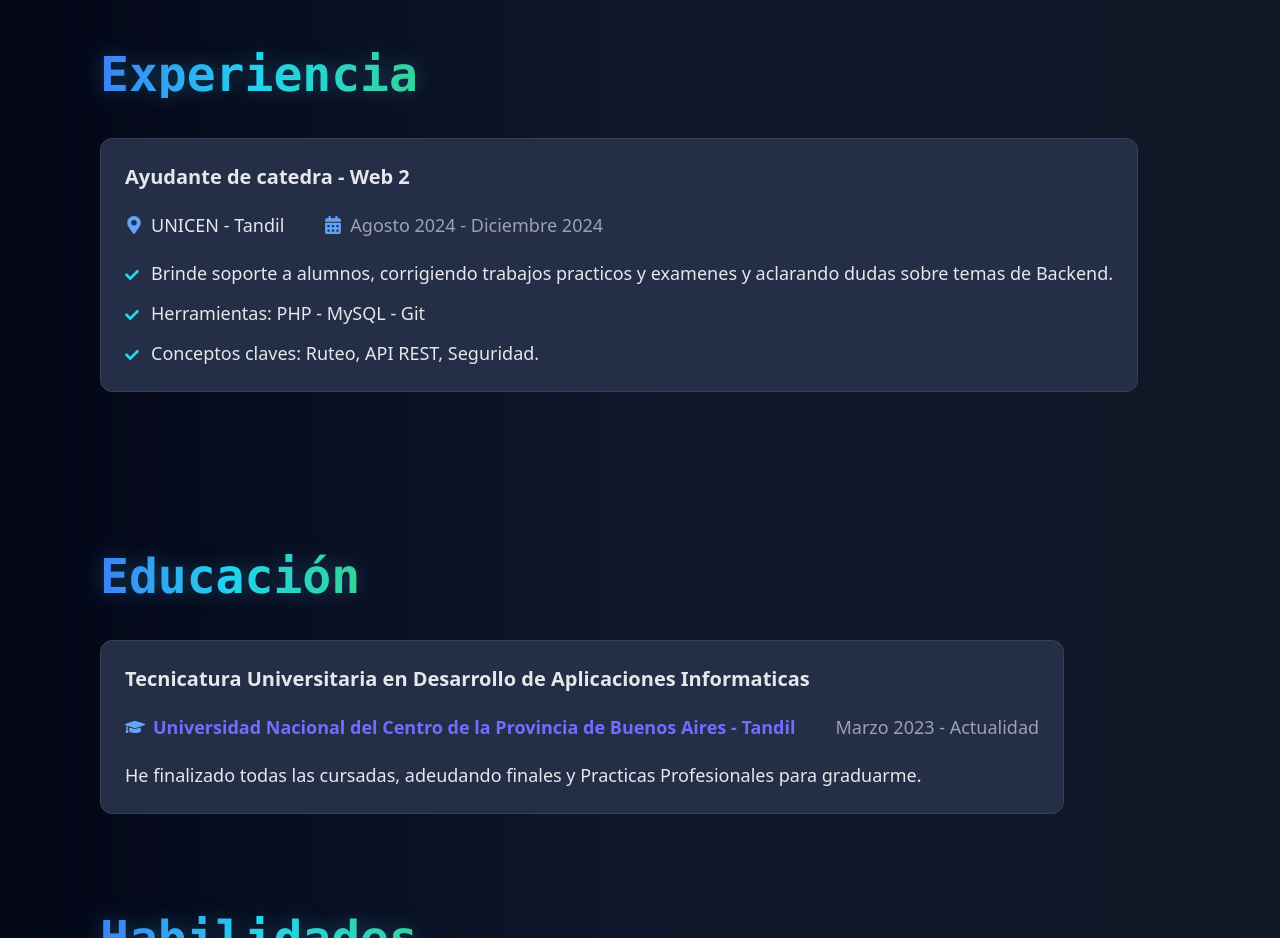
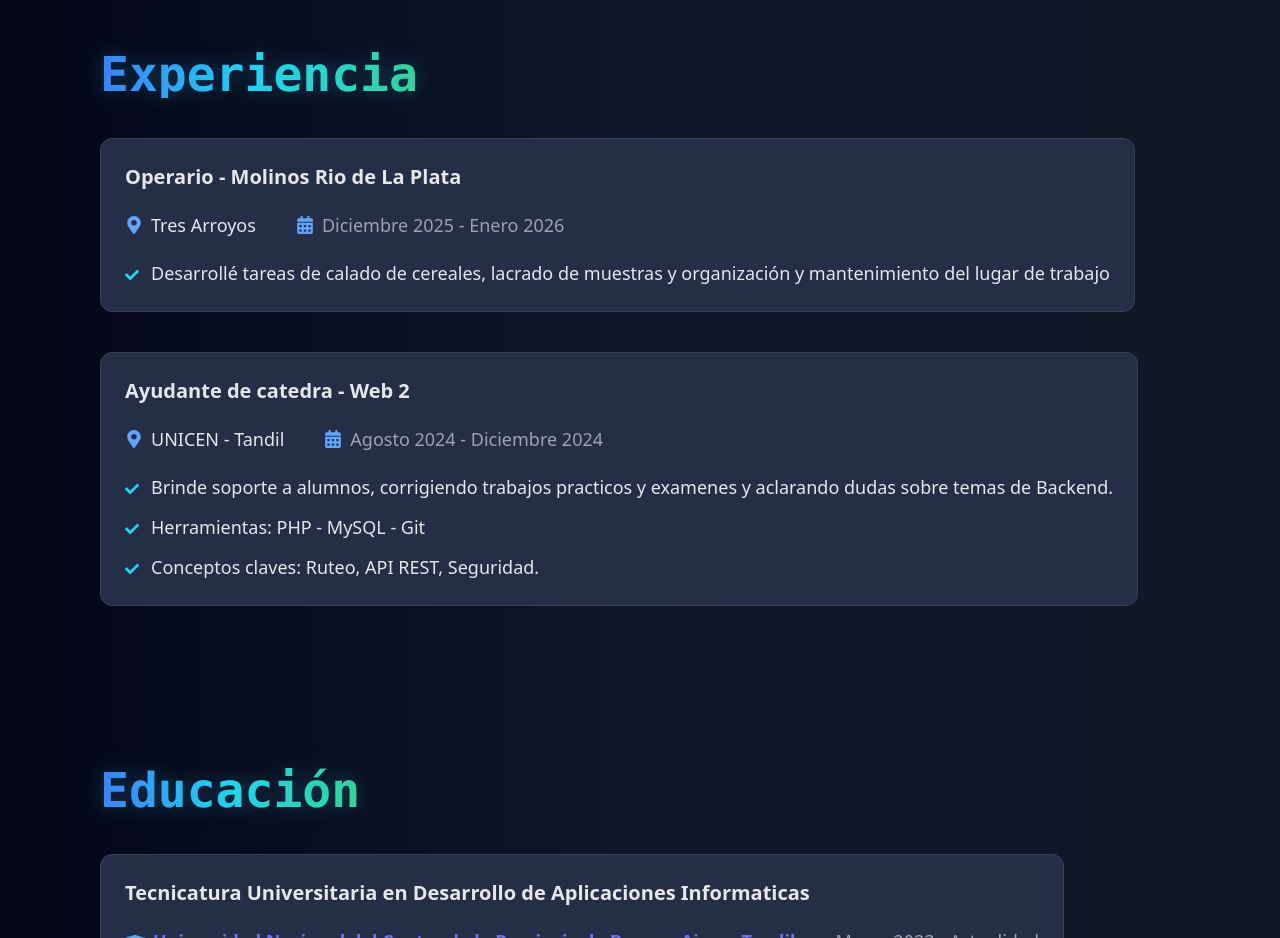
Before and after one commit to brunodlp/portfolio, a React (Vite) app: page / in a window 1280 px wide. Shown: the part 1520-2458 px from the top of the page. Built offline with nearby package versions, Linux system fonts and the light colour scheme.

Commit message:
add experience

```diff
--- a/src/components/experience.jsx
+++ b/src/components/experience.jsx
@@ -13,6 +13,28 @@ function Experience() {
       <h1 className="text-5xl m-5 bg-gradient-to-r from-blue-500 via-cyan-400 to-emerald-400 drop-shadow-[0_0_10px_rgba(56,189,248,0.3)] bg-clip-text text-transparent font-mono font-bold">
         Experiencia
       </h1>
+      <div className="text-gray-200 font-sans border border-gray-700 rounded-xl m-5 p-6 text-lg space-y-5 max-w-none h-full bg-[#242e46]">
+        <h2 className="text-xl font-bold">
+          Operario - Molinos Rio de La Plata
+        </h2>
+        <div className="flex flex-col md:flex-row gap-10">
+          <h3 className="flex items-center gap-2">
+            <FaMapMarkerAlt className="text-blue-400" />
+            Tres Arroyos
+          </h3>
+          <h3 className="flex items-center gap-2 text-gray-400">
+            <FaCalendarAlt className="text-blue-400" />
+            Diciembre 2025 - Enero 2026
+          </h3>
+        </div>
+        <ul className="space-y-3">
+          <li className="flex items-center gap-3">
+            <FaCheck className="text-cyan-400 text-sm shrink-0 mt-1" />
+            Desarrollé tareas de calado de cereales, lacrado de muestras y
+            organización y mantenimiento del lugar de trabajo
+          </li>
+        </ul>
+      </div>
       <div className="text-gray-200 font-sans border border-gray-700 rounded-xl m-5 p-6 text-lg space-y-5 max-w-none h-full bg-[#242e46]">
         <h2 className="text-xl font-bold">Ayudante de catedra - Web 2</h2>
         <div className="flex flex-col md:flex-row gap-10">
```
